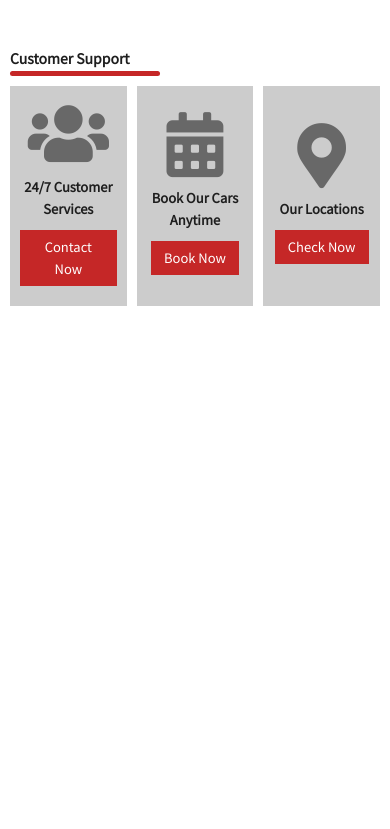
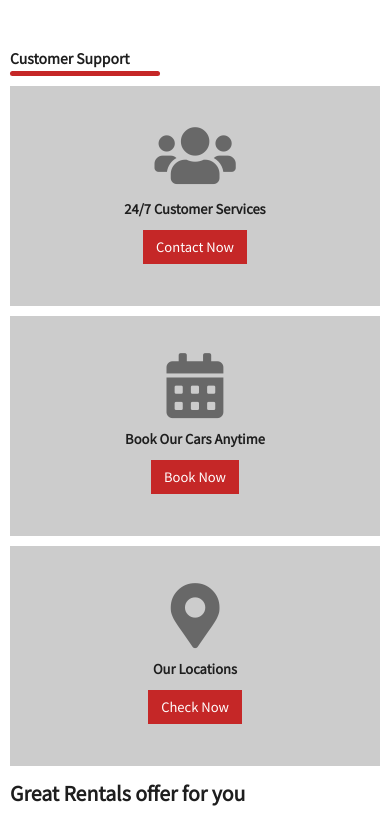
Before and after one commit to RaufAl-hassan/car-rentals.github.io, a plain HTML site: page index.html in a window 390 px wide. Shown: the part 1082-1911 px from the top of the page. Before the commit the page ends 1408 px from the top, so only its background shows below. Drawn offline with Linux system fonts and the light colour scheme.

Commit message:
made helper section responsive

```diff
--- a/css/style.css
+++ b/css/style.css
@@ -264,6 +264,10 @@ header .showcase .container {
     display: block;
   }
 
+  .col-sm-1 {
+    grid-template-columns: 1fr;
+  }
+
   .h1 {
     font-size: 2.6rem;
   }
--- a/index.html
+++ b/index.html
@@ -106,7 +106,7 @@
             <h3 class="h6">Customer Support</h3>
             <div class="underline"></div>
           </div>
-          <div class="d-grid col-3 grid-gap-1 helper">
+          <div class="d-grid col-3 col-sm-1 grid-gap-1 helper">
             <article class="text-center card bg-grey">
               <i class="fa fa-users fa-5x mb-1 text-deep-grey"></i>
               <h4 class="mb-1">24/7 Customer Services</h4>
@@ -125,6 +125,12 @@
           </div>
         </section>
         <!-- end helper links -->
+        <!-- offers -->
+        <section class="mb-1">
+          <div class="mb-1"></div>
+          <h2>Great Rentals offer for you</h2>
+        </section>
+        <!-- offers -->
       </div>
     </main>
     <!-- end main -->
```
